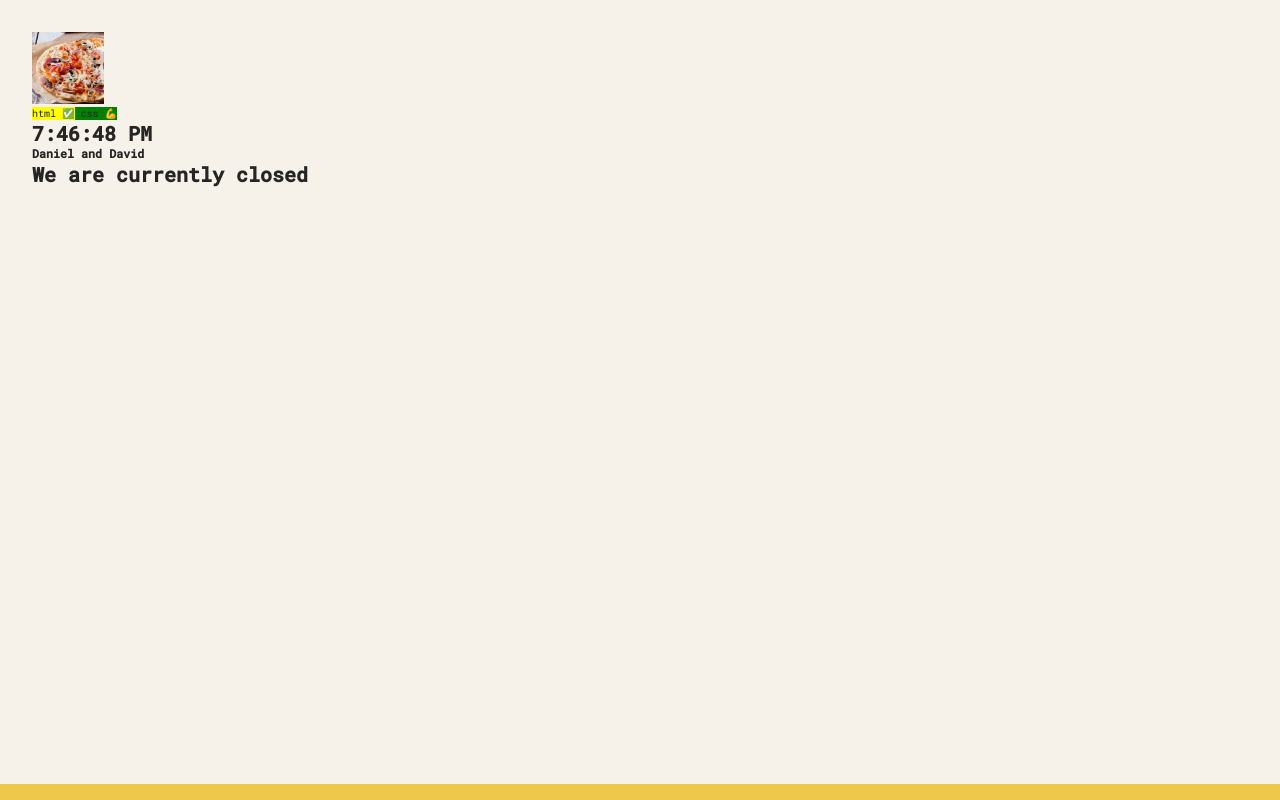
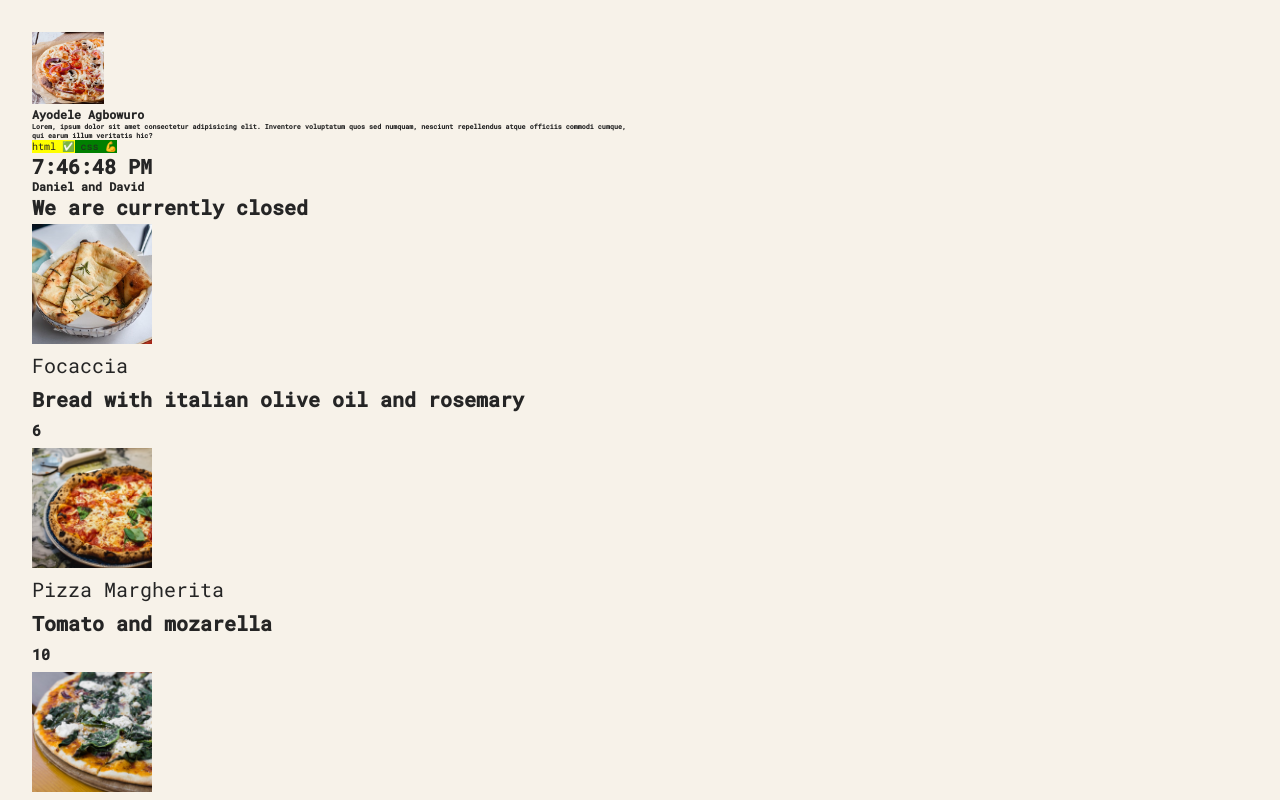
Before and after one commit to Codekazuki/pizza, a React (Create React App) app: page / in a window 1280 px wide. Shown: the top 800 px of the page. Built offline with nearby package versions, Linux system fonts and the light colour scheme.

Commit message:
new sprint

```diff
--- a/src/App.js
+++ b/src/App.js
@@ -16,15 +16,16 @@ function App() {
       <h3>{names}</h3>
       {isOpen ? <h1>{message1}</h1> : <h1>{message2}</h1>}
       {pizzaData.map((item) => {
+        const { name, photoName, ingredients, price } = item;
         return (
-          <section key={item.name} className='pizza'>
-            {/* <Card
-              name={item.name}
-              image={item.photoName}
-              ingredients={item.ingredients}
-              price={item.price}
-            /> */}
-          </section>
+          <li key={name} className='pizza'>
+            <Card
+              name={name}
+              image={photoName}
+              ingredients={ingredients}
+              price={price}
+            />
+          </li>
         );
       })}
     </div>
@@ -53,7 +54,13 @@ const SkillCard = () => {
 };
 const SkillList = () => {
   return (
-    <section>
+    <section style={{ width: "50%" }}>
+      <h3>Ayodele Agbowuro</h3>
+      <h6>
+        Lorem, ipsum dolor sit amet consectetur adipisicing elit. Inventore
+        voluptatum quos sed numquam, nesciunt repellendus atque officiis commodi
+        cumque, qui earum illum veritatis hic?
+      </h6>
       <Skill name='html' emoji='✅' bgColor='yellow' />
       <Skill name='css' emoji='💪' bgColor='green' />
     </section>
```
